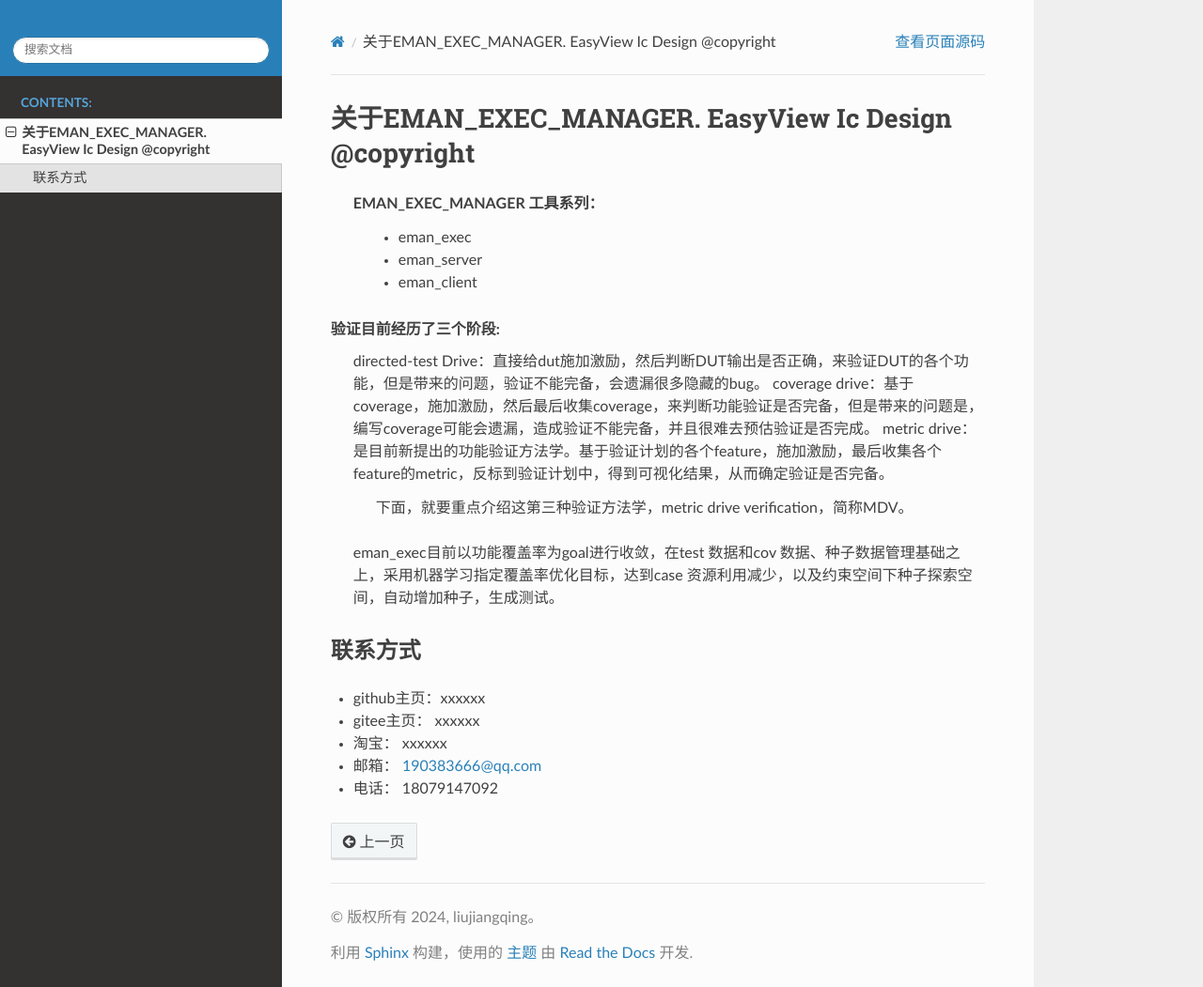
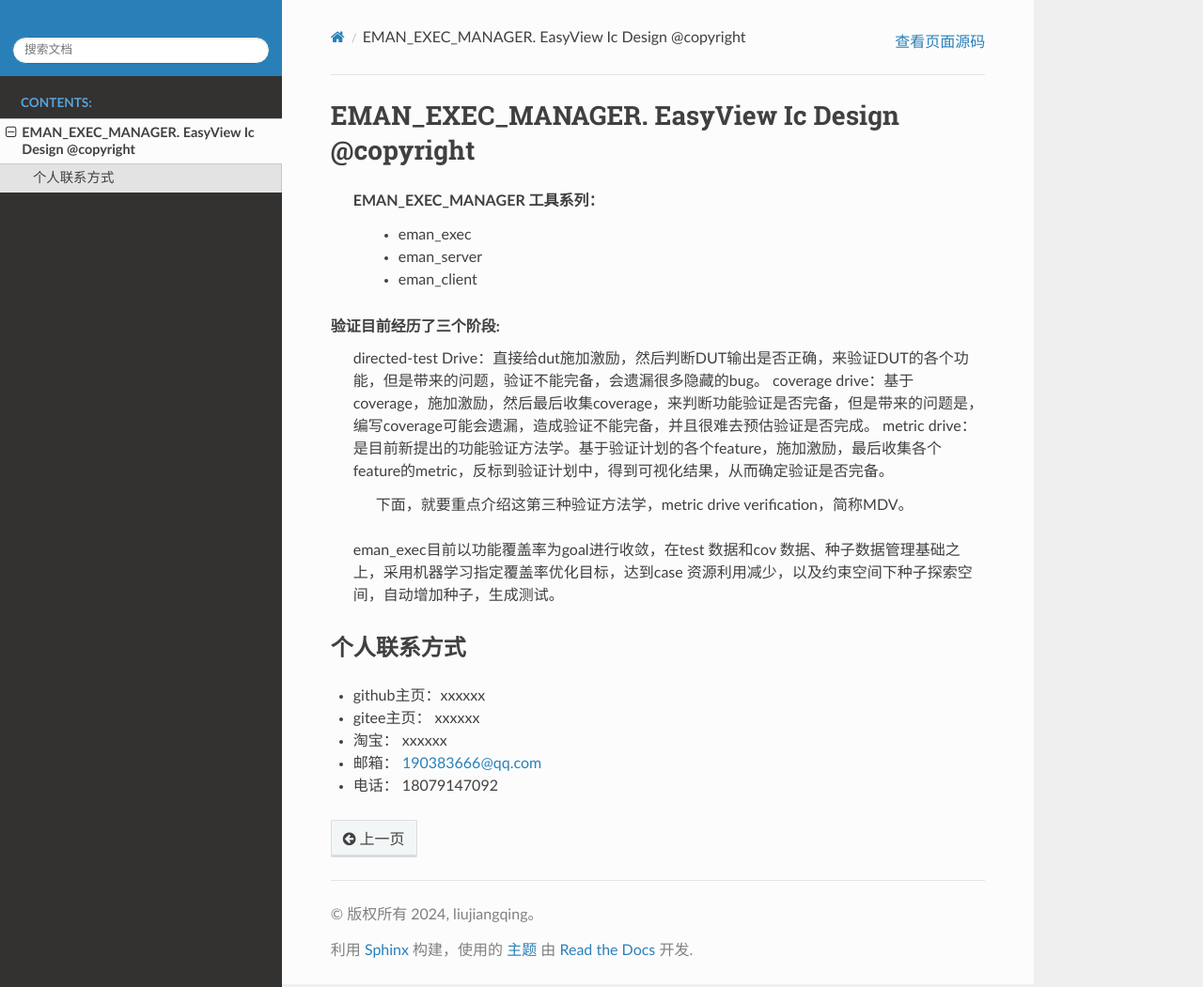
Before and after one commit to jiangqingliu88/eman_client_user_guide, a Sphinx documentation site: the page built from documentation/source/about_us.rst, in a window 1280 px wide and 1051 px high. Shown: the whole window at 94% size. Built offline with Sphinx 7.4.7 and the Read the Docs theme 3.1.0, drawn with Linux system fonts in a browser that asks for light colours; pages that are not in the unit, such as notebooks, are missing from menus.

Commit message:
Update about_us.rst

```diff
--- a/documentation/source/about_us.rst
+++ b/documentation/source/about_us.rst
@@ -2,10 +2,8 @@
 
 .. _about_embedfire:
 
-关于EMAN_EXEC_MANAGER. EasyView Ic Design @copyright
+EMAN_EXEC_MANAGER. EasyView Ic Design @copyright
 ==============
-
-
   EMAN_EXEC_MANAGER 工具系列：
     - eman_exec
 
@@ -24,7 +22,7 @@
   eman_exec目前以功能覆盖率为goal进行收敛，在test 数据和cov 数据、种子数据管理基础之上，采用机器学习指定覆盖率优化目标，达到case 资源利用减少，以及约束空间下种子探索空间，自动增加种子，生成测试。
 
 
-联系方式
+个人联系方式
 ----------------------------
 - github主页：xxxxxx
 - gitee主页： xxxxxx
```
